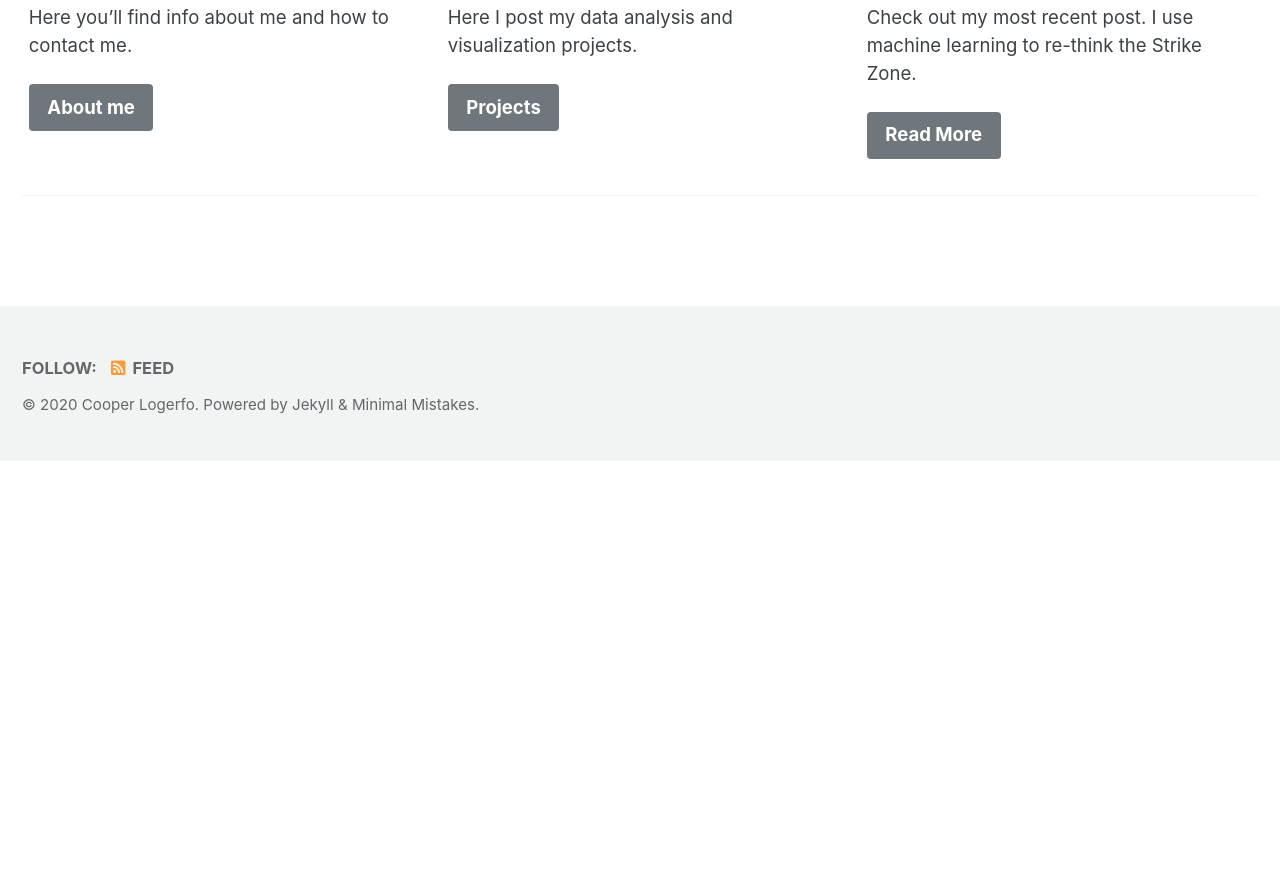
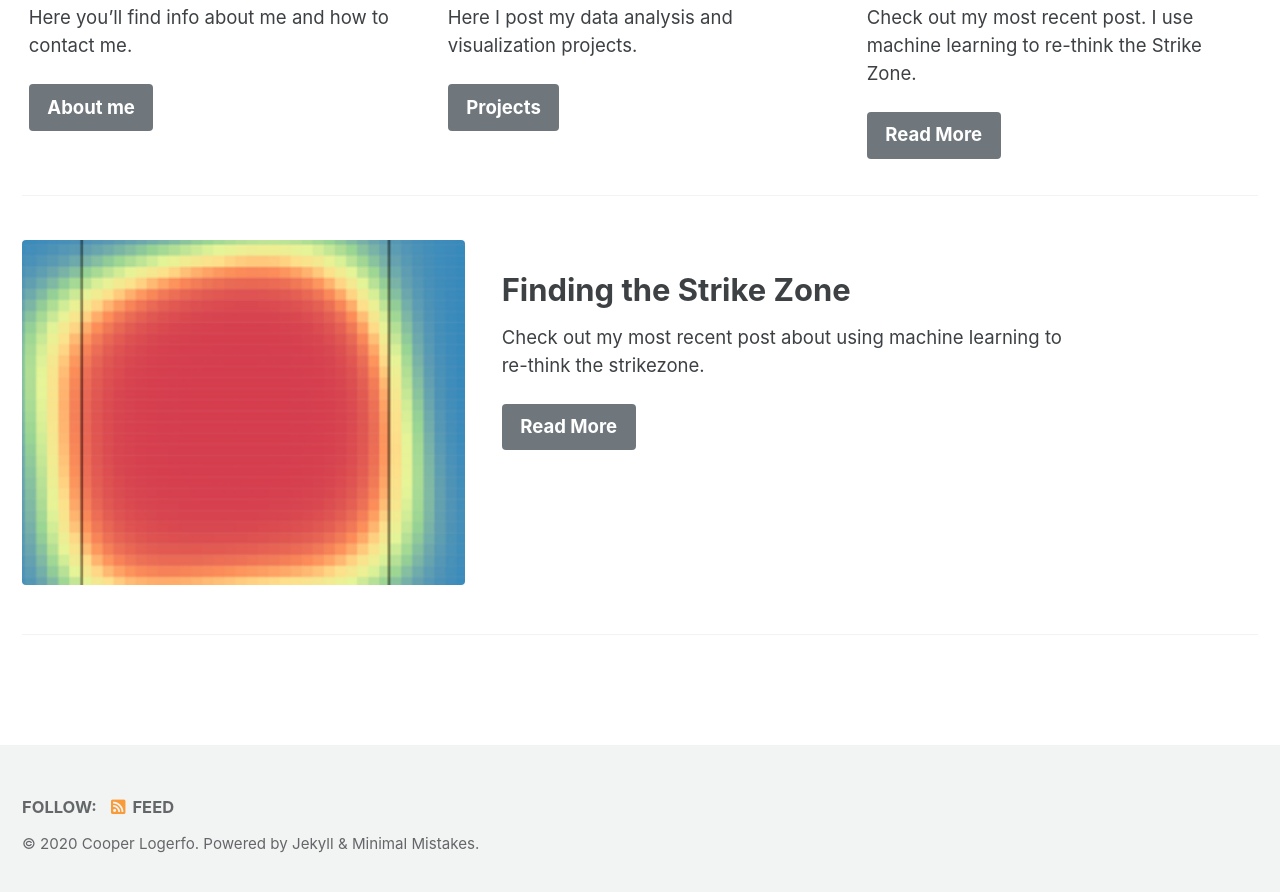
Before and after one commit to clogerfo/clogerfo.github.io, a Jekyll site: the page built from index.md, in a window 1280 px wide and 900 px high, scrolled down 1069 px. Shown: the top 892 px of the window. Built offline with Jekyll 4.4.1, drawn with Linux system fonts in a browser that asks for light colours; cached includes are drawn as plain includes; before the commit the page ends 1530 px from its top, so only the background shows below that.

Commit message:
adding ft row 2

```diff
--- a/index.md
+++ b/index.md
@@ -34,8 +34,18 @@ feature_row:
     url: "/strikezone/"
     btn_class: "btn--primary"
     btn_label: "Read More"
+feature_row2:
+  - image_path: /images/strikezone_th.png
+    alt: "placeholder image 2"
+    title: "Finding the Strike Zone"
+    excerpt: 'Check out my most recent post about using machine learning to re-think the strikezone.'
+    url: "/strikezone/"
+    btn_class: "btn--primary"
+    btn_label: "Read More"
 ---
 
 {% include feature_row id="intro" type="center" %}
 
 {% include feature_row %}
+
+{% include feature_row id="feature_row2" type="left" %}
```
